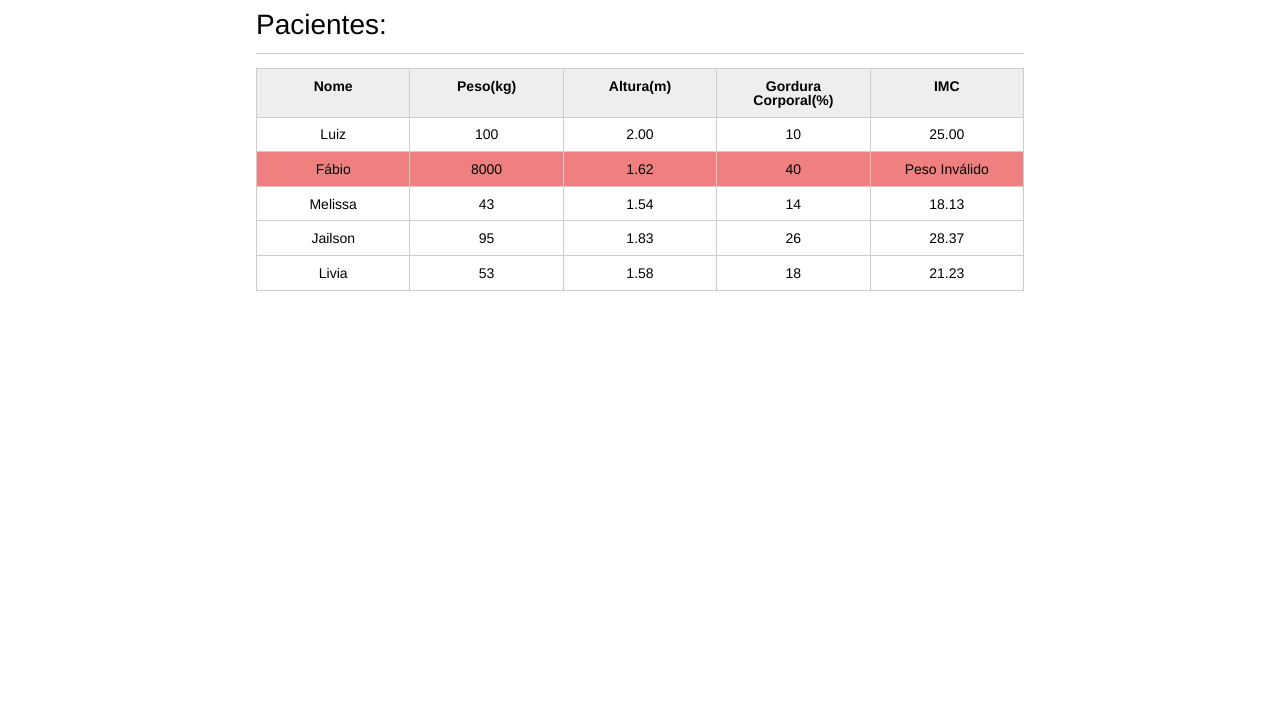
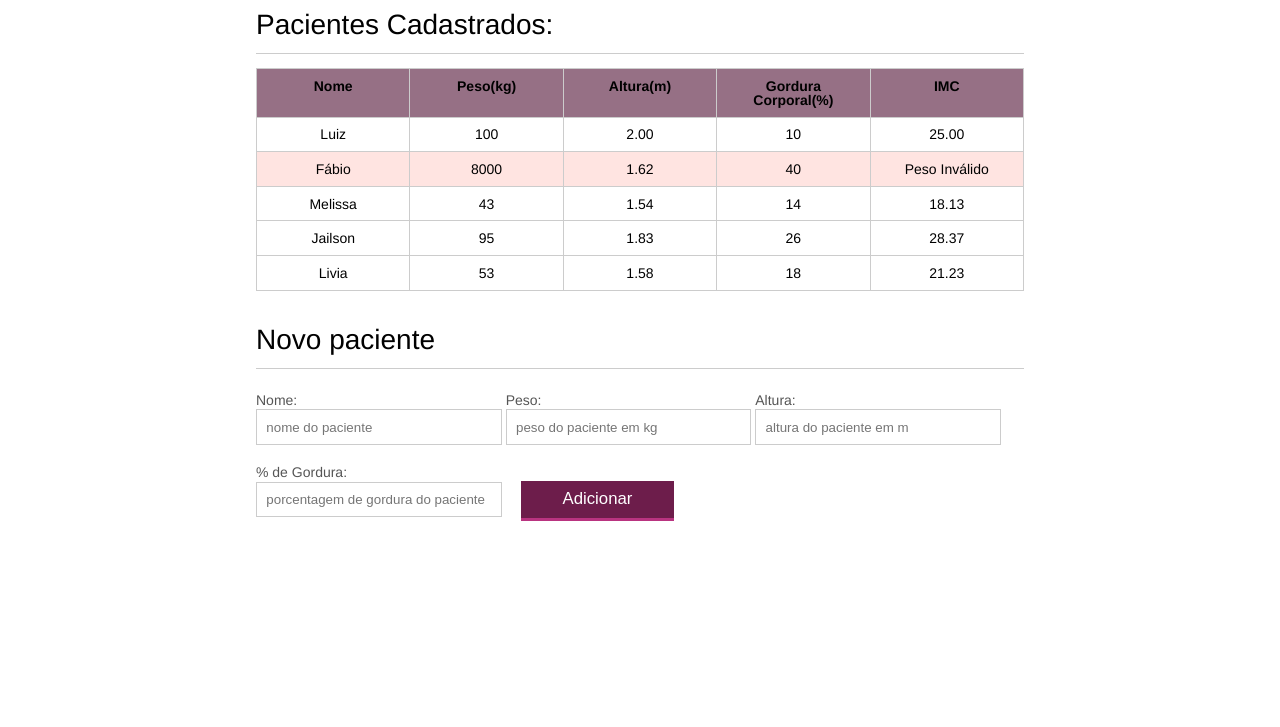
Before and after one commit to liviaalvzs/projeto-site-nutricionista, a plain HTML site: page index.html in a window 1280 px wide. Shown: the part 73-800 px from the top of the page. Drawn offline with Linux system fonts and the light colour scheme.

Commit message:
adicionando e personalizando form de novo paciente

```diff
--- a/css/index.css
+++ b/css/index.css
@@ -8,7 +8,7 @@ body{
 }
 
 header{
-	background-color: lightpink;
+	background-color: #6d1d4b;
 	height: 5em;
 	color: #FFF;
 	margin-bottom: 1em;
@@ -67,7 +67,7 @@ td, th {
 
 th{
 	font-weight: bold;
-	background-color: #EEE;
+	background-color: #967085;
 }
 
 label{
@@ -105,12 +105,11 @@ button{
 	margin: 0;
 	margin-top: -3px;
 	color: #fff;
-	background-color:#0c8cd3;
-	border-color: #04324c;
+	background-color: #6d1d4b;
+	border-color: #b93480;
 	width: 20%;
-    display: block;
     clear: both;
-    margin: 10px 0px;
+    margin: 10px 0px 0px 15px;
 
 }
 
@@ -138,5 +137,5 @@ button[disabled=disabled], button:disabled {
 }
 
 .paciente-invalido{
-	background-color: lightcoral;
+	background-color:mistyrose;
 }
--- a/index.html
+++ b/index.html
@@ -17,7 +17,7 @@
 		</header>
 		<main>
 			<section class="container">
-				<h2>Pacientes: </h2>
+				<h2>Pacientes Cadastrados: </h2>
 				<table>
 					<thead>
 						<tr>
@@ -73,6 +73,30 @@
 			</section>
 		</main>
 
+		<br><br>
+		<section class="container">
+			<h2 id="titulo-form">Novo paciente</h2>
+			<form id="form-adiciona">
+				<div class="grupo">
+					<label for="nome">Nome:</label>
+					<input id="nome" name="nome" type="text" placeholder="nome do paciente" class="campo">
+				</div>
+				<div class="grupo">
+					<label for="peso">Peso:</label>
+					<input id="peso" name="peso" type="text" placeholder="peso do paciente em kg" class="campo campo-medio">
+				</div>
+				<div class="grupo">
+					<label for="altura">Altura:</label>
+					<input id="altura" name="altura" type="text" placeholder="altura do paciente em m" class="campo campo-medio">
+				</div>
+				<div class="grupo">
+					<label for="gordura">% de Gordura:</label>
+					<input id="gordura" type="text" placeholder="porcentagem de gordura do paciente" class="campo campo-medio">
+				</div>
+
+				<button id="adicionar-paciente" class="botao bto-principal">Adicionar</button>
+			</form>
+		</section>
 
 		<script src="js/principal.js"></script>
 	</body>
```
